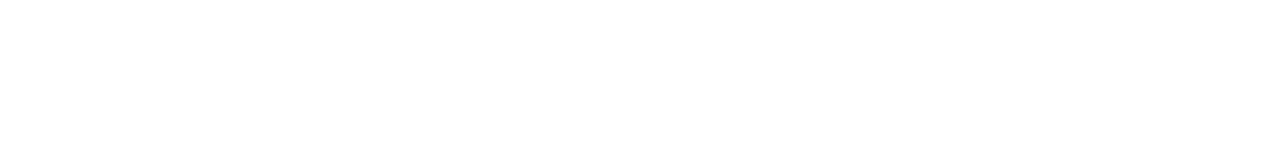
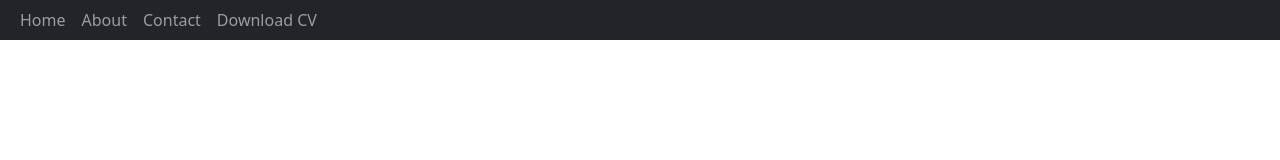
Before and after one commit to divyasridurga-t/portfolio-website, a website: page index.html in a window 1280 px wide. Drawn offline with nearby package versions, Linux system fonts and the light colour scheme.

Commit message:
dynamic navbar

```diff
--- a/index.html
+++ b/index.html
@@ -4,10 +4,38 @@
     <meta charset="UTF-8">
     <meta http-equiv="X-UA-Compatible" content="IE=edge">
     <meta name="viewport" content="width=device-width, initial-scale=1.0">
-    <title>Document</title>
+    <title>Divya Sri Durga</title>
     <link rel="stylesheet" href="./node_modules/bootstrap-icons/font/bootstrap-icons.css">
+    <link rel="stylesheet" href="./node_modules/bootstrap/dist/css/bootstrap.css">
 </head>
 <body>
+    <div class="navbar-nav navbar-expand-lg navbar-dark bg-dark">
+        <div class="container-fluid">
+            <button class="navbar-toggler" data-bs-target="#menu" data-bs-toggle="collapse">
+                <span class="navbar-toggler-icon"></span>
+            </button>
+            <div class="collapse navbar-collapse justify-content-between" id="menu">
+                <ul class="navbar-nav">
+                    <li class="nav-item">
+                        <a href="#" class="nav-link">Home</a>
+                    </li>
+                    <li class="nav-item">
+                        <a href="#" class="nav-link">About</a>
+                    </li>
+                    <li class="nav-item">
+                        <a href="#" class="nav-link">Contact</a>
+                    </li>
+                    <li class="nav-item">
+                        <a href="#" class="nav-link">Download CV</a>
+                    </li>
+                </ul>
+            </div>
+        </div>
+    </div>
+    <div>
 
+    </div>
+   <script src="./node_modules/jquery/dist/jquery.js"></script>
+   <script src="./node_modules/bootstrap/dist/js/bootstrap.bundle.js"></script>
 </body>
 </html>
```
